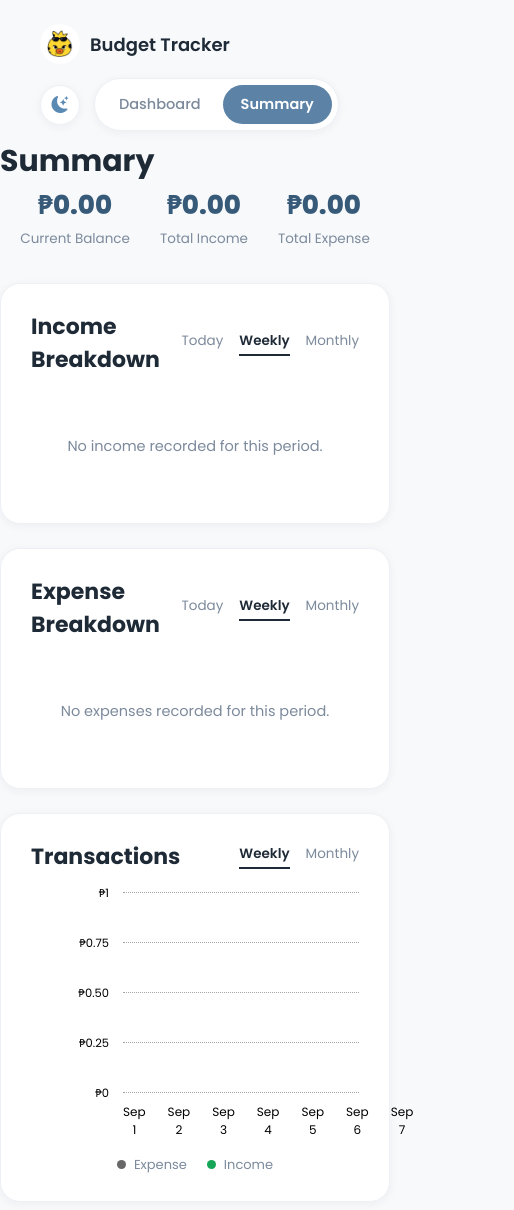
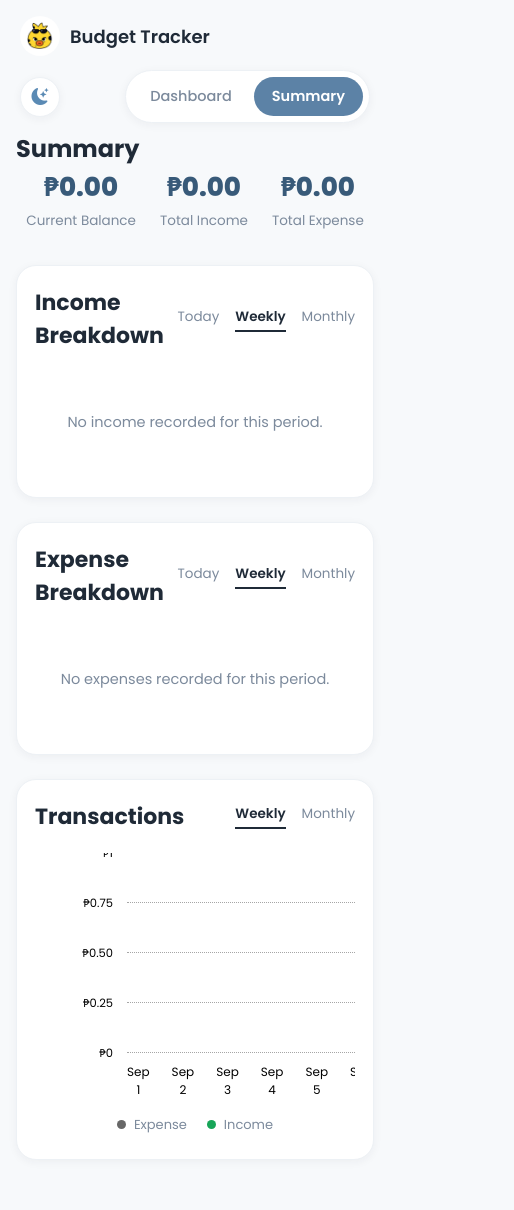
Before and after one commit to darl-12/midterm-project-webdvt, a React (Vite) app: page /summary in a window 390 px wide. Shown: the top 1210 px of the page, 514 px wide, since content can reach past the window. After the commit the page ends 1184 px from the top, so only its background shows below. Built offline with nearby package versions, Linux system fonts and the light colour scheme.

Commit message:
second commit

```diff
--- a/src/index.css
+++ b/src/index.css
@@ -93,6 +93,7 @@ a {
 .page {
   max-width: 900px;
   margin: 0 auto;
+  padding: 0 16px;
 }
 
 .page-title {
@@ -873,15 +874,79 @@ a {
   }
   .form-card,
   .modal-card {
-    padding: 28px 20px 32px;
+    padding: 24px 18px 28px;
   }
   .balance-stats,
   .summary-top-stats {
-    gap: 30px;
+    gap: 24px;
   }
   .navbar {
     flex-direction: column;
     gap: 14px;
     align-items: flex-start;
+    padding: 16px 20px 0;
+  }
+  .navbar-right {
+    width: 100%;
+    justify-content: space-between;
+  }
+
+  .page-title {
+    font-size: 24px;
+  }
+
+  .balance-card,
+  .summary-card,
+  .transactions-panel {
+    padding: 20px 18px 24px;
+  }
+
+  .balance-amount {
+    font-size: 32px;
+  }
+
+  .filters-row {
+    gap: 12px;
+  }
+
+  .filters-row .btn {
+    width: 100%;
+  }
+
+  .transaction-item {
+    flex-direction: column;
+    align-items: flex-start;
+    gap: 10px;
+  }
+
+  .transaction-right {
+    align-items: flex-start;
+    text-align: left;
+  }
+
+  .modal-back {
+    left: 20px;
+  }
+
+  .modal-card {
+    text-align: left;
+  }
+
+  .modal-amount {
+    font-size: 26px;
+  }
+
+  .breakdown-body {
+    flex-direction: column;
+    align-items: flex-start;
+    gap: 24px;
+  }
+
+  .chart-container {
+    overflow-x: auto;
+  }
+
+  .chart-wrap {
+    gap: 12px;
   }
 }
```
